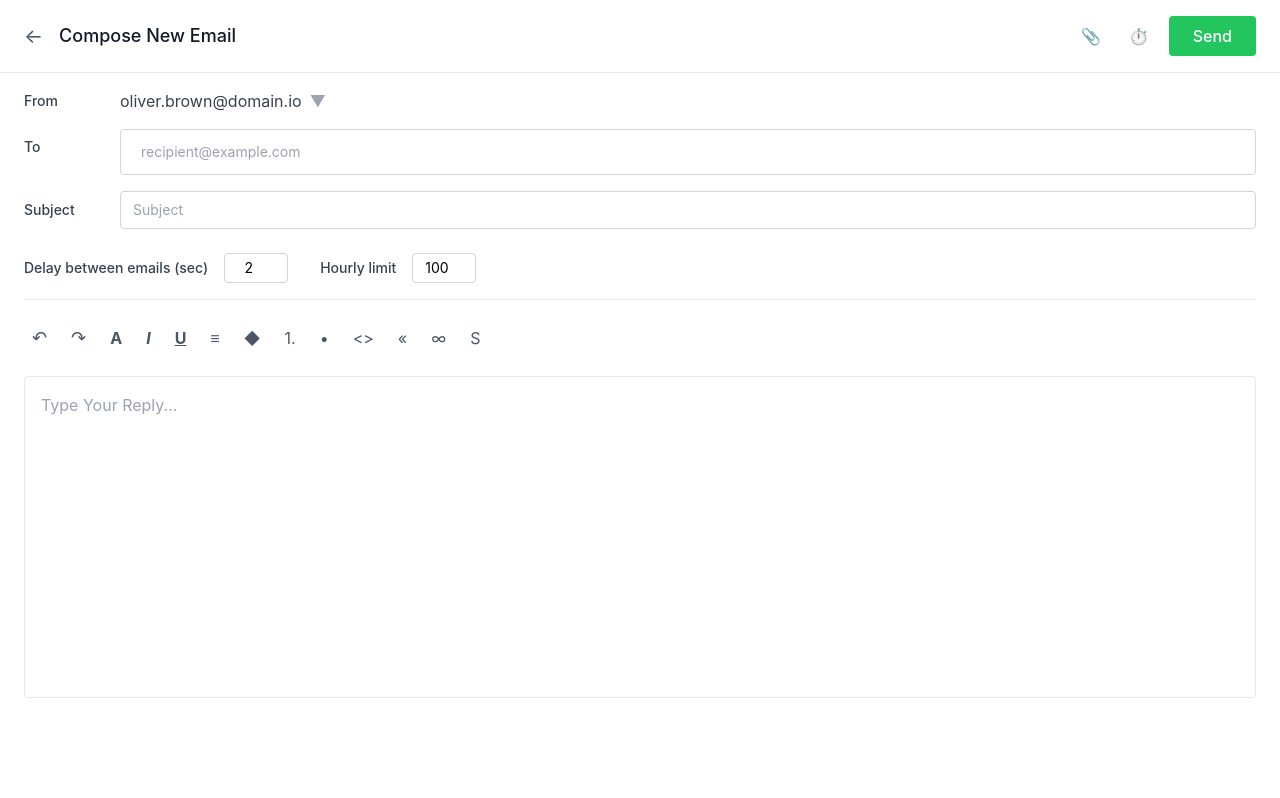
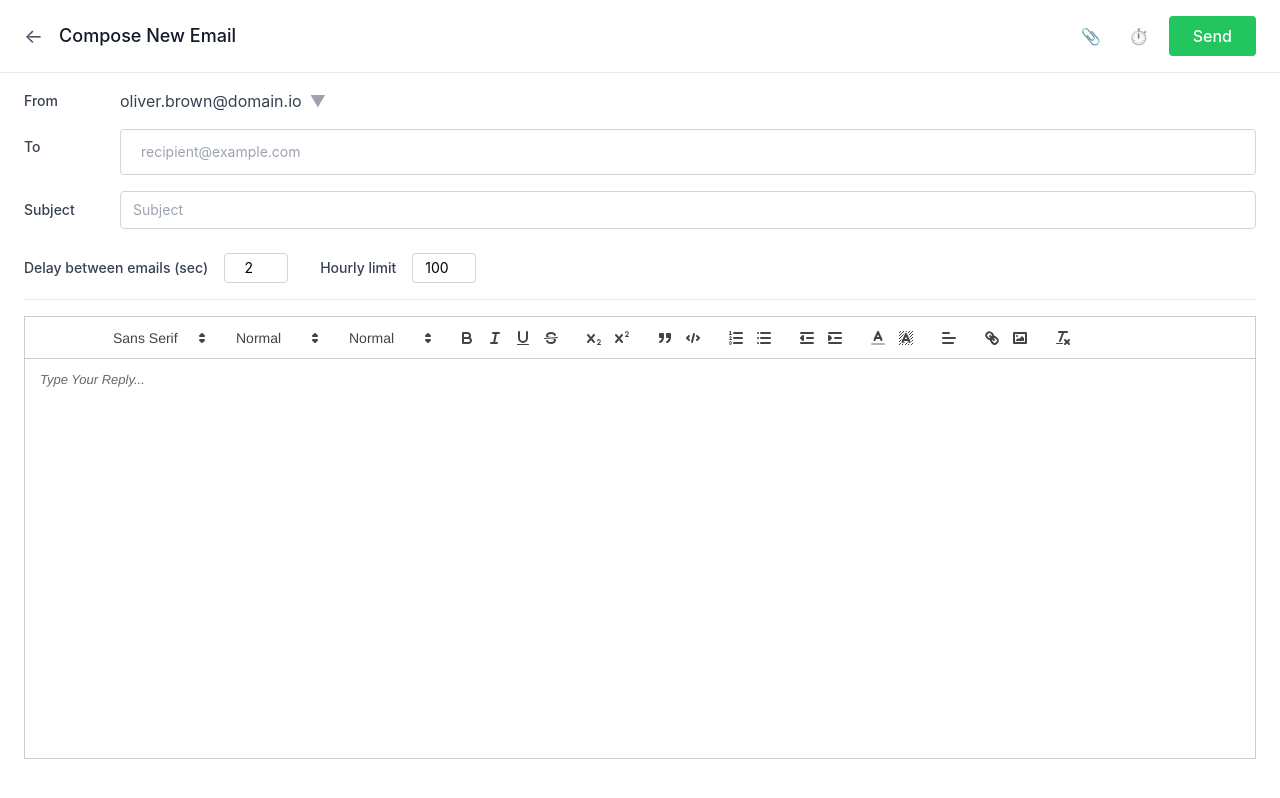
Before and after one commit to priya2001/Email_Scheduler_System, a Next.js app in the folder frontend/: page /compose in a window 1280 px wide. Shown: the top 798 px of the page. Built offline with nearby package versions, Linux system fonts and the light colour scheme.

Commit message:
feat: improve email compose and dashboard flow

```diff
--- a/frontend/src/app/compose/page.tsx
+++ b/frontend/src/app/compose/page.tsx
@@ -2,6 +2,43 @@
 
 import { useState } from 'react';
 import { useRouter } from 'next/navigation';
+import dynamic from 'next/dynamic';
+
+const ReactQuill = dynamic(() => import('react-quill').then(mod => {
+  require('react-quill/dist/quill.snow.css');
+  return mod;
+}), { ssr: false });
+
+const modules = {
+  toolbar: [
+    ['undo', 'redo'],
+    [{ 'font': ['Arial', 'Courier New', 'Georgia', 'Times New Roman', 'Trebuchet MS', 'Verdana'] }],
+    [{ 'size': ['small', false, 'large', 'huge'] }],
+    [{ 'header': [1, 2, 3, false] }],
+    ['bold', 'italic', 'underline', 'strike'],
+    [{ 'script': 'sub'}, { 'script': 'super' }],
+    ['blockquote', 'code-block'],
+    [{ 'list': 'ordered'}, { 'list': 'bullet' }],
+    [{ 'indent': '-1'}, { 'indent': '+1' }],
+    [{ 'color': [] }, { 'background': [] }],
+    [{ 'align': [] }],
+    ['link', 'image'],
+    ['clean']
+  ],
+};
+
+const formats = [
+  'undo', 'redo',
+  'font', 'size',
+  'header',
+  'bold', 'italic', 'underline', 'strike',
+  'script',
+  'blockquote', 'code-block',
+  'list', 'indent',
+  'color', 'background',
+  'align',
+  'link', 'image'
+];
 
 export default function ComposeEmail() {
   const router = useRouter();
@@ -190,31 +227,21 @@ export default function ComposeEmail() {
               </div>
             </div>
 
-            {/* Formatting Toolbar */}
-            <div className="flex items-center gap-2 pt-4 border-t border-gray-200">
-              <button className="p-2 hover:bg-gray-100 rounded text-gray-600 text-lg">↶</button>
-              <button className="p-2 hover:bg-gray-100 rounded text-gray-600 text-lg">↷</button>
-              <button className="p-2 hover:bg-gray-100 rounded text-gray-600 font-bold">A</button>
-              <button className="p-2 hover:bg-gray-100 rounded text-gray-600 font-bold italic">I</button>
-              <button className="p-2 hover:bg-gray-100 rounded text-gray-600 font-bold underline">U</button>
-              <button className="p-2 hover:bg-gray-100 rounded text-gray-600">≡</button>
-              <button className="p-2 hover:bg-gray-100 rounded text-gray-600">◆</button>
-              <button className="p-2 hover:bg-gray-100 rounded text-gray-600">1.</button>
-              <button className="p-2 hover:bg-gray-100 rounded text-gray-600">•</button>
-              <button className="p-2 hover:bg-gray-100 rounded text-gray-600">&lt;&gt;</button>
-              <button className="p-2 hover:bg-gray-100 rounded text-gray-600">«</button>
-              <button className="p-2 hover:bg-gray-100 rounded text-gray-600">∞</button>
-              <button className="p-2 hover:bg-gray-100 rounded text-gray-600">S</button>
+            {/* Formatting Toolbar & Compose Area */}
+            <div className="pt-4 border-t border-gray-200">
+              <div style={{ height: '400px' }}>
+                <ReactQuill
+                  theme="snow"
+                  value={body}
+                  onChange={setBody}
+                  modules={modules}
+                  formats={formats}
+                  placeholder="Type Your Reply..."
+                  style={{ height: '100%' }}
+                />
+              </div>
             </div>
-
-            {/* Compose Area */}
-            <textarea
-              placeholder="Type Your Reply..."
-              value={body}
-              onChange={(e) => setBody(e.target.value)}
-              className="w-full outline-none text-base bg-white placeholder-gray-400 border border-gray-200 rounded p-4 resize-none focus:ring-2 focus:ring-blue-500 focus:border-blue-500"
-              rows={12}
-            />
+            <div className="h-24"></div>
           </div>
         </div>
 
--- a/frontend/src/app/dashboard/page.tsx
+++ b/frontend/src/app/dashboard/page.tsx
@@ -20,6 +20,7 @@ export default function Dashboard() {
   const [emails, setEmails] = useState<Email[]>([]);
   const [selectedCategory, setSelectedCategory] = useState<'scheduled' | 'sent' | 'draft'>('scheduled');
   const [loading, setLoading] = useState(true);
+  const [searchQuery, setSearchQuery] = useState('');
   const router = useRouter();
   const supabase = useSupabase();
 
@@ -117,8 +118,10 @@ export default function Dashboard() {
       selectedCategory={selectedCategory}
       onCategoryChange={setSelectedCategory}
       emails={emails}
+      searchQuery={searchQuery}
+      onSearchChange={setSearchQuery}
     >
-      <EmailList emails={emails} category={selectedCategory} />
+      <EmailList emails={emails} category={selectedCategory} searchQuery={searchQuery} />
     </DashboardLayout>
   );
 }
--- a/frontend/src/components/DashboardLayout.tsx
+++ b/frontend/src/components/DashboardLayout.tsx
@@ -1,8 +1,9 @@
 'use client';
 
-import { useState } from 'react';
+import { useState, useEffect } from 'react';
 import { useSupabase } from '@/lib/supabase/provider';
 import { useRouter } from 'next/navigation';
+import CryptoJS from 'crypto-js';
 
 interface Email {
   id: string;
@@ -19,6 +20,8 @@ interface DashboardLayoutProps {
   selectedCategory: 'scheduled' | 'sent' | 'draft';
   onCategoryChange: (category: 'scheduled' | 'sent' | 'draft') => void;
   emails: Email[];
+  searchQuery?: string;
+  onSearchChange?: (query: string) => void;
 }
 
 export default function DashboardLayout({
@@ -27,10 +30,28 @@ export default function DashboardLayout({
   selectedCategory,
   onCategoryChange,
   emails,
+  searchQuery = '',
+  onSearchChange = () => {},
 }: DashboardLayoutProps) {
   const [showUserMenu, setShowUserMenu] = useState(false);
+  const [profilePhotoUrl, setProfilePhotoUrl] = useState<string>('');
   const supabase = useSupabase();
   const router = useRouter();
+
+  // Initialize profile photo on mount
+  useEffect(() => {
+    if (user?.email) {
+      // Generate MD5 hash of the email for Gravatar
+      // Gravatar uses MD5 hash of lowercase email for fetching profile photos
+      const trimmedEmail = user.email.toLowerCase().trim();
+      const hash = CryptoJS.MD5(trimmedEmail).toString();
+
+      // Gravatar URL - will fetch real profile photo if user has Gravatar account
+      // d=identicon provides fallback avatar if no Gravatar profile exists
+      const gravatarUrl = `https://www.gravatar.com/avatar/${hash}?d=identicon&s=40`;
+      setProfilePhotoUrl(gravatarUrl);
+    }
+  }, [user?.email]);
 
   const handleLogout = async () => {
     await supabase.auth.signOut();
@@ -68,16 +89,24 @@ export default function DashboardLayout({
         <div className="p-6 border-b border-gray-200 relative">
           <button
             onClick={() => setShowUserMenu(!showUserMenu)}
-            className="w-full flex items-center gap-3 hover:bg-gray-50 p-3 rounded-lg transition"
+            className="w-full flex items-center gap-2 hover:bg-gray-50 p-2 rounded-lg transition"
           >
-            <div className="w-10 h-10 bg-gradient-to-br from-orange-400 to-orange-600 rounded-full flex items-center justify-center text-white font-bold text-sm">
+            {profilePhotoUrl ? (
+              <img
+                src={profilePhotoUrl}
+                alt="Profile"
+                className="w-10 h-10 rounded-full object-cover flex-shrink-0"
+              />
+            ) : (
+              <div className="w-10 h-10 bg-gradient-to-br from-orange-400 to-orange-600 rounded-full flex items-center justify-center text-white font-bold text-sm flex-shrink-0">
                 {userInitials || 'OB'}
               </div>
-            <div className="text-left flex-1">
+            )}
+            <div className="text-left flex-1 min-w-0">
               <p className="text-sm font-semibold text-gray-800">{user?.email?.split('@')[0]}</p>
               <p className="text-xs text-gray-500 truncate">{user?.email}</p>
             </div>
-            <span className="text-gray-400 text-xs">▼</span>
+            <span className="text-gray-400 text-xs flex-shrink-0">▼</span>
           </button>
 
           {showUserMenu && (
@@ -135,22 +164,23 @@ export default function DashboardLayout({
       {/* Main Content */}
       <div className="flex-1 flex flex-col">
         {/* Top Bar */}
-        <div className="bg-white border-b border-gray-200 px-8 py-4 flex items-center justify-between">
-          <h2 className="text-lg font-bold text-gray-800">
+        <div className="bg-white border-b border-gray-200 px-8 py-4 flex items-center justify-between gap-6">
+          <div className="flex items-center gap-6 flex-1">
+            <h2 className="text-lg font-bold text-gray-800 whitespace-nowrap">
               {categories.find((c) => c.id === selectedCategory)?.label}
             </h2>
-          <div className="flex items-center gap-4">
+            <div className="flex items-center gap-2 bg-gray-100 rounded-lg px-4 py-2 flex-1 max-w-2xl">
+              <span className="text-gray-500 flex-shrink-0">🔍</span>
               <input
                 type="text"
-              placeholder="Search"
-              className="px-4 py-2 border border-gray-300 rounded-lg text-sm focus:outline-none focus:ring-2 focus:ring-green-500 bg-gray-50"
+                placeholder="Search emails..."
+                value={searchQuery}
+                onChange={(e) => onSearchChange(e.target.value)}
+                className="bg-gray-100 text-sm focus:outline-none text-gray-800 placeholder-gray-500 w-full"
               />
-            <button className="p-2 hover:bg-gray-100 rounded-lg transition text-gray-500">
-              ⚙️
-            </button>
-            <button className="p-2 hover:bg-gray-100 rounded-lg transition text-gray-500">
-              🔄
-            </button>
+            </div>
+          </div>
+          <div className="flex items-center gap-3 flex-shrink-0">
           </div>
         </div>
 
--- a/frontend/src/components/EmailList.tsx
+++ b/frontend/src/components/EmailList.tsx
@@ -12,10 +12,21 @@ interface Email {
 interface EmailListProps {
   emails: Email[];
   category: 'scheduled' | 'sent' | 'draft';
+  searchQuery?: string;
 }
 
-export default function EmailList({ emails, category }: EmailListProps) {
-  const filteredEmails = emails.filter((email) => email.status === category);
+export default function EmailList({ emails, category, searchQuery = '' }: EmailListProps) {
+  let filteredEmails = emails.filter((email) => email.status === category);
+
+  // Apply search filter
+  if (searchQuery.trim()) {
+    const query = searchQuery.toLowerCase();
+    filteredEmails = filteredEmails.filter((email) =>
+      email.recipient.toLowerCase().includes(query) ||
+      email.subject.toLowerCase().includes(query) ||
+      email.preview?.toLowerCase().includes(query)
+    );
+  }
 
   if (filteredEmails.length === 0) {
     return (
```
Also changed, not shown: frontend/package.json (+11 -6 lines), 2 other files (tests, documents, lock files or other folders). Lines whose indentation alone changed are shown as unchanged.
